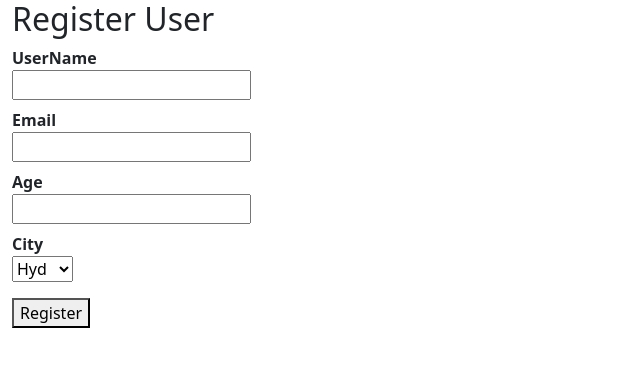
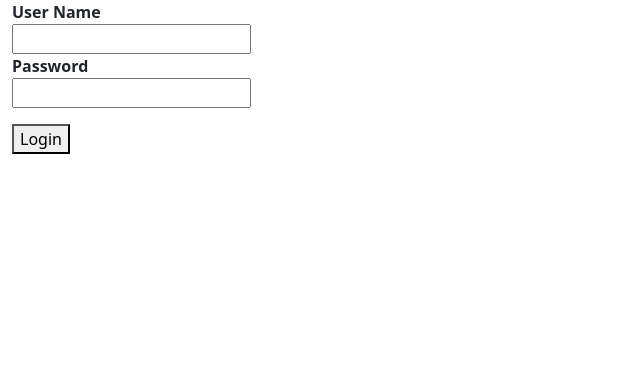
Before and after one commit to Nikkkkillll/learning_react, a React (Create React App) app: page / in a window 1280 px wide. Shown: the top 366 px of the page, without its empty margins (0-640 px from the left). Built offline with nearby package versions, Linux system fonts and the light colour scheme.

Commit message:
learned about component life cycle hooks

```diff
--- /dev/null
+++ b/src/Components/Component Life cycle Hooks/LifeCycleClassDemo.js
@@ -0,0 +1,105 @@
+import { Component } from "react";
+
+class SuccessComponent extends Component {
+  componentDidMount() {
+    alert("Success Component will render");
+  }
+  componentWillUnmount() {
+    alert("Success Component will unmount");
+  }
+  render() {
+    return (
+      <div>
+        <h2>Login Success....</h2>
+      </div>
+    );
+  }
+}
+
+class ErrorComponent extends Component {
+  componentDidMount() {
+    alert("Error Component will render");
+  }
+  componentWillUnmount() {
+    alert("Error Component will unmount");
+  }
+  render() {
+    return (
+      <div>
+        <h2>Invalid Login...</h2>
+      </div>
+    );
+  }
+}
+
+export default class LifeCycleClassComponent extends Component {
+  constructor(props) {
+    super(props);
+    this.state = {
+      userDetails: {
+        UserName: "john_nit",
+        Password: "john@11",
+      },
+      formDetails: {
+        UserName: "",
+        Password: "",
+      },
+      result: "",
+    };
+    this.handleUserName = this.handleUserName.bind(this);
+    this.handlePassword = this.handlePassword.bind(this);
+    this.handleLoginClick = this.handleLoginClick.bind(this);
+  }
+
+  handleUserName(event) {
+    this.setState({
+      formDetails: {
+        ...this.state.formDetails,
+        UserName: event.target.value,
+      },
+    });
+  }
+
+  handlePassword(event) {
+    this.setState({
+      formDetails: {
+        ...this.state.formDetails,
+        Password: event.target.value,
+      },
+    });
+  }
+
+  handleLoginClick() {
+    if (
+      this.state.formDetails.UserName === this.state.userDetails.UserName &&
+      this.state.formDetails.Password === this.state.userDetails.Password
+    ) {
+      this.setState({
+        result: <SuccessComponent />,
+      });
+    } else {
+      this.setState({
+        result: <ErrorComponent />,
+      });
+    }
+  }
+
+  render() {
+    return (
+      <div className="container-fluid">
+        <dl>
+          <dt>User Name</dt>
+          <dt>
+            <input onChange={this.handleUserName} type="text" />
+          </dt>
+          <dt>Password</dt>
+          <dt>
+            <input onChange={this.handlePassword} type="password" />
+          </dt>
+        </dl>
+        <button onClick={this.handleLoginClick}>Login</button>
+        <div>{this.state.result}</div>
+      </div>
+    );
+  }
+}
--- a/src/index.js
+++ b/src/index.js
@@ -25,11 +25,12 @@ import FormikDemo from './Components/Form Validation/FomikDemo';
 import FormikValidation from './Components/Form Validation/FormikValidation';
 import YupValidation from './Components/Form Validation/YupValidation';
 import FormikComponentValidation from './Components/Form Validation/FormikComponentValidation';
+import LifeCycleClassComponent from './Components/Component Life cycle Hooks/LifeCycleClassDemo';
 
 const root = ReactDOM.createRoot(document.getElementById('root'));
 root.render(
   <React.StrictMode>
-    <FormikComponentValidation/>
+    <LifeCycleClassComponent/>
   </React.StrictMode>
 );
 
```
